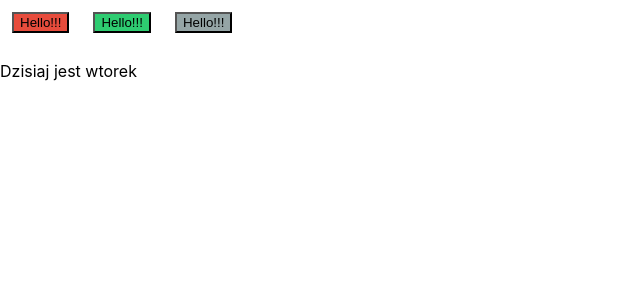
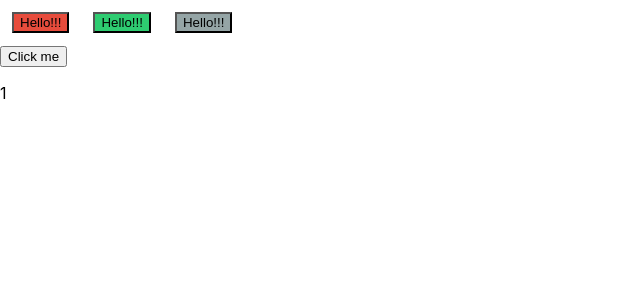
Before and after one commit to Hlautameki/poligon-app, a React (Create React App) app: page / in a window 1280 px wide. Shown: the top 300 px of the page, without its empty margins (0-640 px from the left). Built offline with nearby package versions, Linux system fonts and the light colour scheme.

Commit message:
Added button to increase local value

```diff
--- a/src/App.tsx
+++ b/src/App.tsx
@@ -1,5 +1,6 @@
 import { Button, BGColors } from './Button/Button';
 import { Text } from './Text/Text';
+import { Counter } from './Counter/Counter';
 
 function App() {
   return (
@@ -7,7 +8,7 @@ function App() {
       <Button label='Hello!!!' bgColor={BGColors.alizarin}/>
       <Button label='Hello!!!' bgColor={BGColors.emerald}/>
       <Button label='Hello!!!' bgColor={BGColors.concrete}/>
-      <Text>Dzisiaj jest wtorek</Text>
+      <Counter></Counter>
     </div>
   );
 }
--- /dev/null
+++ b/src/Counter/Counter.tsx
@@ -0,0 +1,17 @@
+import { Text } from 'Text/Text'
+
+
+function Counter() {
+    let value = 1;
+    const handlerClick = () => {
+        value++;
+        console.log(value);
+    }
+
+    return <div>
+        <button onClick={handlerClick}>Click me</button>
+    <Text>{value}</Text>
+    </div>
+}
+
+export { Counter };
```
